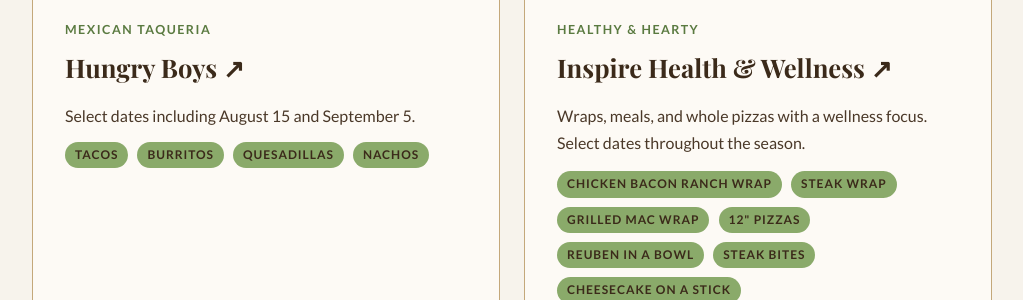
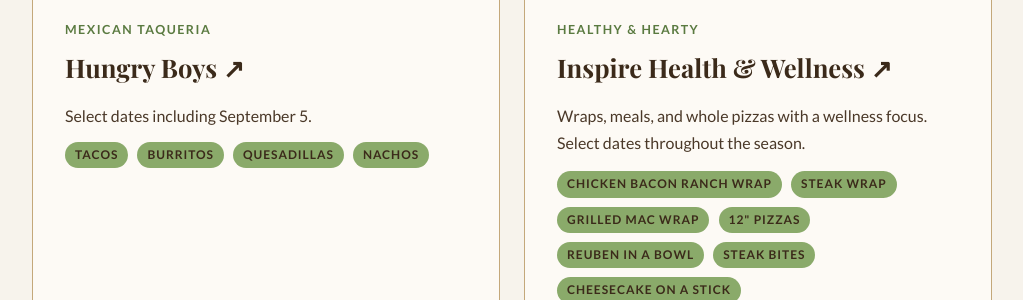
Before and after one commit to blueearthcommunitymarket/blueearthcommunitymarket.github.io, a Jekyll site: the page built from meet-the-trucks/index.html, in a window 1280 px wide and 900 px high, scrolled down 1575 px. Shown: the part 154-454 px from the top of the window, without its empty margins (128-1151 px from the left). Built offline with Jekyll 4.4.1, drawn with Linux system fonts in a browser that asks for light colours; some web fonts are replaced.

Commit message:
Remove past food truck date mention

```diff
--- a/meet-the-trucks/index.html
+++ b/meet-the-trucks/index.html
@@ -84,7 +84,7 @@
             <img src="/assets/trucks/hungry-boys.jpg" alt="Hungry Boys Taqueria food truck" class="truck-photo">
             <div class="section-label">Mexican Taqueria</div>
             <h2><a href="https://www.facebook.com/hungryboysiowa" target="_blank" rel="noopener" style="color: var(--brown-dark); text-decoration: none;">Hungry Boys ↗</a></h2>
-            <p>Select dates including August 15 and September 5.</p>
+            <p>Select dates including September 5.</p>
             <div class="pills" style="margin-top: 10px;">
                 <span class="tag">Tacos</span>
                 <span class="tag">Burritos</span>
```
